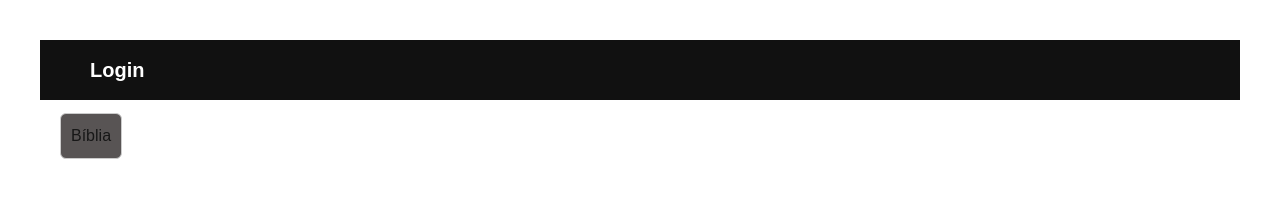
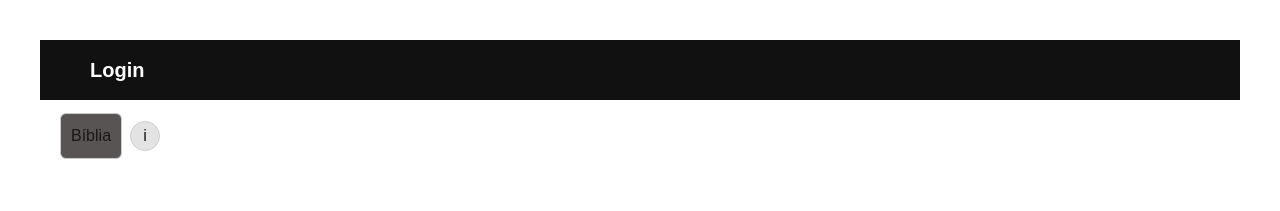
Before and after one commit to paulooliveira152012/appIdc, a Next.js app: page / in a window 1280 px wide. Shown: the top 211 px of the page. Built offline with nearby package versions, Linux system fonts and the light colour scheme.

Commit message:
adicionando info para as categorias tambem

```diff
--- a/app/data/bibleTree.ts
+++ b/app/data/bibleTree.ts
@@ -3,7 +3,7 @@ export type BibleInfo = {
   context: string;
   purpose: string;
   period: string;
-  writtenAt: string; // época em que o livro foi escrito
+  writtenAt: string;
 };
 
 export type BibleNode = {
@@ -16,14 +16,47 @@ export type BibleNode = {
 export const bibleTree: BibleNode = {
   id: "biblia",
   label: "Bíblia",
+  info: {
+    author:
+      "Diversos autores humanos, inspirados por Deus ao longo de muitos séculos",
+    context:
+      "A Bíblia é a coleção de livros sagrados reconhecidos pelos cristãos como revelação escrita de Deus. Ela reúne textos históricos, legais, poéticos, sapienciais, proféticos, evangelísticos, apostólicos e apocalípticos.",
+    purpose:
+      "Revelar quem Deus é, sua vontade, a história da redenção e o cumprimento dessa redenção em Jesus Cristo.",
+    period:
+      "Seus conteúdos abrangem desde a criação até a consumação final revelada no Apocalipse.",
+    writtenAt:
+      "Foi escrita ao longo de aproximadamente 1500 anos, entre cerca de 1440 a.C. e 95 d.C.",
+  },
   children: [
     {
       id: "at",
       label: "Antigo Testamento",
+      info: {
+        author:
+          "Diversos autores do povo de Israel, incluindo profetas, sacerdotes, reis e sábios",
+        context:
+          "O Antigo Testamento corresponde às Escrituras anteriores à vinda de Cristo. Em grande parte, ele se relaciona ao conjunto de livros reconhecidos pelo judaísmo, tradicionalmente chamado de Taná. A Taná é comumente organizada em Torá, Nevi'im e Ketuvim, enquanto o Antigo Testamento cristão costuma ser organizado em Lei, Históricos, Poéticos e Proféticos.",
+        purpose:
+          "Revelar a criação, a queda, a aliança de Deus com Israel, a lei, a história do povo da aliança, a sabedoria e a esperança messiânica que prepara o caminho para Cristo.",
+        period:
+          "Abrange desde a criação do mundo até o período pós-exílico, séculos antes do nascimento de Jesus.",
+        writtenAt: "Foi escrito aproximadamente entre 1440 a.C. e 430 a.C.",
+      },
       children: [
         {
           id: "pentateuco",
           label: "Pentateuco",
+          info: {
+            author: "Tradicionalmente atribuído principalmente a Moisés",
+            context:
+              "Pentateuco significa 'cinco rolos' ou 'cinco volumes'. Corresponde aos cinco primeiros livros da Bíblia: Gênesis, Êxodo, Levítico, Números e Deuteronômio. No contexto judaico, esses livros formam a Torá, isto é, a Lei, a instrução fundamental dada por Deus ao seu povo.",
+            purpose:
+              "Estabelecer os fundamentos da revelação bíblica: criação, pecado, promessa, aliança, redenção, formação de Israel e entrega da Lei.",
+            period:
+              "Seus acontecimentos vão desde a criação até a morte de Moisés, antes da entrada em Canaã.",
+            writtenAt: "Tradicionalmente situado entre 1440–1400 a.C.",
+          },
           children: [
             {
               id: "genesis",
@@ -144,6 +177,18 @@ export const bibleTree: BibleNode = {
         {
           id: "historicos",
           label: "Livros Históricos",
+          info: {
+            author:
+              "Diversos autores e compiladores ligados à tradição histórica de Israel",
+            context:
+              "Esta divisão reúne livros que narram a entrada em Canaã, o período dos juízes, a monarquia, a divisão do reino, o exílio e o retorno. Na organização judaica tradicional, parte desses livros aparece em categorias diferentes da organização cristã.",
+            purpose:
+              "Mostrar a atuação de Deus na história do seu povo, evidenciando a importância da fidelidade à aliança e as consequências da desobediência.",
+            period:
+              "Da conquista da terra prometida até o período pós-exílico.",
+            writtenAt:
+              "Escritos e compilados em diferentes momentos, aproximadamente entre 1400 a.C. e 430 a.C.",
+          },
           children: [
             {
               id: "josue",
@@ -181,8 +226,7 @@ export const bibleTree: BibleNode = {
               id: "rute",
               label: "Rute",
               info: {
-                author:
-                  "Autor incerto, tradicionalmente associado a Samuel",
+                author: "Autor incerto, tradicionalmente associado a Samuel",
                 context:
                   "História ambientada no período dos juízes, em meio à instabilidade de Israel.",
                 purpose:
@@ -313,9 +357,7 @@ export const bibleTree: BibleNode = {
                 period: "Século V a.C., período persa.",
                 writtenAt: "Provavelmente entre 430–420 a.C.",
               },
-              children: [
-                { id: "muros", label: "Reconstrução de Jerusalém" },
-              ],
+              children: [{ id: "muros", label: "Reconstrução de Jerusalém" }],
             },
             {
               id: "ester",
@@ -337,6 +379,18 @@ export const bibleTree: BibleNode = {
         {
           id: "poeticos",
           label: "Poéticos e Sapienciais",
+          info: {
+            author:
+              "Diversos autores, incluindo Davi, Salomão, filhos de Corá e outros sábios",
+            context:
+              "Esta divisão reúne poesias, cânticos, reflexões sobre o sofrimento, sabedoria prática, sentido da vida e amor conjugal. Na tradição judaica, muitos desses livros estão dentro dos Ketuvim, isto é, os Escritos.",
+            purpose:
+              "Ensinar a temer a Deus, adorá-lo, lidar com o sofrimento, buscar sabedoria e viver com discernimento diante da vida.",
+            period:
+              "Abrange composições de diferentes épocas da história de Israel.",
+            writtenAt:
+              "Foram compostos em diferentes períodos, aproximadamente entre 2000 a.C. e 400 a.C.",
+          },
           children: [
             {
               id: "jo",
@@ -377,8 +431,7 @@ export const bibleTree: BibleNode = {
               id: "proverbios",
               label: "Provérbios",
               info: {
-                author:
-                  "Principalmente Salomão, com outras contribuições",
+                author: "Principalmente Salomão, com outras contribuições",
                 context:
                   "Coletânea de instruções de sabedoria para a vida cotidiana.",
                 purpose:
@@ -399,8 +452,7 @@ export const bibleTree: BibleNode = {
                   "Reflexões sobre o sentido da vida debaixo do sol.",
                 purpose:
                   "Mostrar a vaidade da vida sem Deus e a importância de temê-lo.",
-                period:
-                  "Tradicionalmente ligado ao período de Salomão.",
+                period: "Tradicionalmente ligado ao período de Salomão.",
                 writtenAt: "Tradicionalmente por volta de 935 a.C.",
               },
               children: [{ id: "vaidade", label: "Vaidade da Vida" }],
@@ -414,8 +466,7 @@ export const bibleTree: BibleNode = {
                   "Poema sobre amor, beleza e relacionamento conjugal.",
                 purpose:
                   "Celebrar o amor conjugal dentro da ordem de Deus.",
-                period:
-                  "Tradicionalmente ligado ao período de Salomão.",
+                period: "Tradicionalmente ligado ao período de Salomão.",
                 writtenAt:
                   "Tradicionalmente durante o reinado de Salomão, cerca de 950 a.C.",
               },
@@ -427,6 +478,15 @@ export const bibleTree: BibleNode = {
         {
           id: "profetasmaiores",
           label: "Profetas Maiores",
+          info: {
+            author: "Profetas de Judá e do exílio",
+            context:
+              "Na tradição cristã, esse grupo reúne livros proféticos mais extensos em tamanho. O termo 'maiores' não indica maior importância espiritual, mas maior extensão literária.",
+            purpose:
+              "Registrar mensagens de juízo, arrependimento, consolo, restauração e esperança messiânica dirigidas ao povo de Deus.",
+            period: "Principalmente entre os séculos VIII e VI a.C.",
+            writtenAt: "Escritos aproximadamente entre 740 a.C. e 530 a.C.",
+          },
           children: [
             {
               id: "isaias",
@@ -474,8 +534,7 @@ export const bibleTree: BibleNode = {
               label: "Ezequiel",
               info: {
                 author: "Ezequiel",
-                context:
-                  "Profetizou entre os exilados na Babilônia.",
+                context: "Profetizou entre os exilados na Babilônia.",
                 purpose:
                   "Explicar o juízo de Deus, chamar ao arrependimento e anunciar restauração.",
                 period: "Século VI a.C., durante o exílio.",
@@ -493,8 +552,7 @@ export const bibleTree: BibleNode = {
                   "Relata a fidelidade a Deus em ambiente pagão e contém visões apocalípticas.",
                 purpose:
                   "Encorajar a fidelidade dos santos e revelar a soberania de Deus sobre os reinos.",
-                period:
-                  "Século VI a.C., exílio babilônico e persa.",
+                period: "Século VI a.C., exílio babilônico e persa.",
                 writtenAt: "Tradicionalmente entre 605–530 a.C.",
               },
               children: [
@@ -508,6 +566,15 @@ export const bibleTree: BibleNode = {
         {
           id: "profetasmenores",
           label: "Profetas Menores",
+          info: {
+            author: "Doze profetas de diferentes épocas",
+            context:
+              "Na tradição cristã, esse grupo reúne os doze livros proféticos menores em extensão. Assim como nos Profetas Maiores, 'menores' não quer dizer menos importantes, mas apenas mais curtos.",
+            purpose:
+              "Chamar o povo ao arrependimento, denunciar pecado e injustiça, anunciar juízo e sustentar a esperança da restauração futura.",
+            period: "Principalmente entre os séculos IX e V a.C.",
+            writtenAt: "Escritos aproximadamente entre 835 a.C. e 430 a.C.",
+          },
           children: [
             {
               id: "oseias",
@@ -581,8 +648,7 @@ export const bibleTree: BibleNode = {
               label: "Miquéias",
               info: {
                 author: "Miquéias",
-                context:
-                  "Profetizou contra a corrupção de Judá e Israel.",
+                context: "Profetizou contra a corrupção de Judá e Israel.",
                 purpose:
                   "Anunciar juízo, chamar à justiça e apontar esperança messiânica.",
                 period: "Século VIII a.C.",
@@ -594,8 +660,7 @@ export const bibleTree: BibleNode = {
               label: "Naum",
               info: {
                 author: "Naum",
-                context:
-                  "Profecia contra Nínive e o império assírio.",
+                context: "Profecia contra Nínive e o império assírio.",
                 purpose:
                   "Anunciar o juízo de Deus sobre os opressores do seu povo.",
                 period: "Século VII a.C.",
@@ -675,10 +740,33 @@ export const bibleTree: BibleNode = {
     {
       id: "nt",
       label: "Novo Testamento",
+      info: {
+        author:
+          "Diversos autores apostólicos e seus cooperadores, no contexto da igreja do primeiro século",
+        context:
+          "O Novo Testamento reúne os escritos cristãos que testemunham a vida, morte, ressurreição e exaltação de Jesus Cristo, bem como a formação e expansão da igreja apostólica.",
+        purpose:
+          "Apresentar Cristo como cumprimento das promessas do Antigo Testamento, ensinar a doutrina apostólica e sustentar a esperança da consumação final.",
+        period:
+          "Abrange os eventos da vida de Jesus, o nascimento da igreja e o ensino apostólico do século I.",
+        writtenAt: "Foi escrito aproximadamente entre 45 d.C. e 95 d.C.",
+      },
       children: [
         {
           id: "evangelhos",
           label: "Evangelhos",
+          info: {
+            author:
+              "Mateus, Marcos, Lucas e João, segundo a tradição cristã",
+            context:
+              "Os Evangelhos são os quatro relatos canônicos da vida, ministério, morte e ressurreição de Jesus. Eles não são biografias modernas, mas testemunhos teológicos e históricos sobre Cristo.",
+            purpose:
+              "Apresentar quem Jesus é, o que Ele fez e chamar o leitor à fé nele.",
+            period:
+              "Narram principalmente os acontecimentos do ministério terreno de Jesus no século I.",
+            writtenAt:
+              "Foram escritos aproximadamente entre 50 d.C. e 95 d.C.",
+          },
           children: [
             {
               id: "mateus",
@@ -748,8 +836,7 @@ export const bibleTree: BibleNode = {
               "Continuação do Evangelho de Lucas, narrando o início da igreja.",
             purpose:
               "Mostrar a expansão do evangelho pelo poder do Espírito Santo.",
-            period:
-              "Século I d.C., logo após a ressurreição de Cristo.",
+            period: "Século I d.C., logo após a ressurreição de Cristo.",
             writtenAt: "Por volta de 62–70 d.C.",
           },
           children: [
@@ -762,6 +849,16 @@ export const bibleTree: BibleNode = {
         {
           id: "cartaspaulo",
           label: "Cartas Paulinas",
+          info: {
+            author: "Paulo, apóstolo, e em alguns casos com cooperadores",
+            context:
+              "Este grupo reúne as cartas tradicionalmente atribuídas a Paulo, escritas a igrejas e indivíduos para instrução, correção, consolo e organização da vida cristã.",
+            purpose:
+              "Ensinar a doutrina cristã, aplicar o evangelho à vida da igreja e orientar comunidades e líderes.",
+            period: "Correspondem ao ministério apostólico de Paulo no século I.",
+            writtenAt:
+              "Foram escritas aproximadamente entre 48 d.C. e 67 d.C.",
+          },
           children: [
             {
               id: "romanos",
@@ -775,9 +872,7 @@ export const bibleTree: BibleNode = {
                 period: "Por volta de 57 d.C.",
                 writtenAt: "Por volta de 57 d.C.",
               },
-              children: [
-                { id: "justificacao", label: "Justificação pela Fé" },
-              ],
+              children: [{ id: "justificacao", label: "Justificação pela Fé" }],
             },
             {
               id: "corintios1",
@@ -886,7 +981,8 @@ export const bibleTree: BibleNode = {
                 purpose:
                   "Corrigir confusões sobre o dia do Senhor e fortalecer os crentes.",
                 period: "Pouco depois de 1 Tessalonicenses.",
-                writtenAt: "Pouco depois de 1 Tessalonicenses, por volta de 51–52 d.C.",
+                writtenAt:
+                  "Pouco depois de 1 Tessalonicenses, por volta de 51–52 d.C.",
               },
             },
             {
@@ -907,8 +1003,7 @@ export const bibleTree: BibleNode = {
               label: "2 Timóteo",
               info: {
                 author: "Paulo",
-                context:
-                  "Última carta de Paulo, escrita em prisão.",
+                context: "Última carta de Paulo, escrita em prisão.",
                 purpose:
                   "Encorajar Timóteo à fidelidade, coragem e perseverança.",
                 period:
@@ -935,8 +1030,7 @@ export const bibleTree: BibleNode = {
               label: "Filemom",
               info: {
                 author: "Paulo",
-                context:
-                  "Carta pessoal a Filemom sobre Onésimo.",
+                context: "Carta pessoal a Filemom sobre Onésimo.",
                 purpose:
                   "Aplicar o evangelho à reconciliação e ao perdão.",
                 period: "Por volta de 60–62 d.C.",
@@ -949,6 +1043,17 @@ export const bibleTree: BibleNode = {
         {
           id: "cartasgerais",
           label: "Cartas Gerais",
+          info: {
+            author:
+              "Diversos autores apostólicos ou ligados ao círculo apostólico",
+            context:
+              "Esse grupo reúne cartas que, em geral, não foram dirigidas apenas a uma igreja local específica, mas a públicos mais amplos ou variados.",
+            purpose:
+              "Fortalecer a fé, defender a sã doutrina, encorajar perseverança e orientar a vida cristã.",
+            period: "Escritas no contexto da igreja do século I.",
+            writtenAt:
+              "Foram escritas aproximadamente entre 40 d.C. e 95 d.C.",
+          },
           children: [
             {
               id: "hebreus",
@@ -968,11 +1073,9 @@ export const bibleTree: BibleNode = {
               id: "tiago",
               label: "Tiago",
               info: {
-                author:
-                  "Tradicionalmente Tiago, irmão do Senhor",
+                author: "Tradicionalmente Tiago, irmão do Senhor",
                 context: "Carta prática a cristãos dispersos.",
-                purpose:
-                  "Mostrar uma fé viva e prática no cotidiano.",
+                purpose: "Mostrar uma fé viva e prática no cotidiano.",
                 period: "Provavelmente entre 40–50 d.C.",
                 writtenAt: "Provavelmente entre 40–50 d.C.",
               },
@@ -983,12 +1086,12 @@ export const bibleTree: BibleNode = {
               label: "1 Pedro",
               info: {
                 author: "Pedro",
-                context:
-                  "Carta a cristãos sofrendo perseguição.",
+                context: "Carta a cristãos sofrendo perseguição.",
                 purpose:
                   "Encorajar a esperança, santidade e perseverança em meio ao sofrimento.",
                 period: "Início da década de 60 d.C.",
-                writtenAt: "Início da década de 60 d.C., provavelmente 62–64 d.C.",
+                writtenAt:
+                  "Início da década de 60 d.C., provavelmente 62–64 d.C.",
               },
             },
             {
@@ -996,8 +1099,7 @@ export const bibleTree: BibleNode = {
               label: "2 Pedro",
               info: {
                 author: "Pedro",
-                context:
-                  "Carta de advertência contra falsos mestres.",
+                context: "Carta de advertência contra falsos mestres.",
                 purpose:
                   "Chamar os crentes ao crescimento espiritual e à vigilância doutrinária.",
                 period:
@@ -1016,7 +1118,8 @@ export const bibleTree: BibleNode = {
                 purpose:
                   "Afirmar a verdade sobre Cristo e a evidência do novo nascimento.",
                 period: "Final do século I d.C.",
-                writtenAt: "Final do século I d.C., provavelmente 85–95 d.C.",
+                writtenAt:
+                  "Final do século I d.C., provavelmente 85–95 d.C.",
               },
               children: [{ id: "amor", label: "Amor Cristão" }],
             },
@@ -1030,7 +1133,8 @@ export const bibleTree: BibleNode = {
                 purpose:
                   "Exortar à verdade e ao amor com discernimento.",
                 period: "Final do século I d.C.",
-                writtenAt: "Final do século I d.C., provavelmente 85–95 d.C.",
+                writtenAt:
+                  "Final do século I d.C., provavelmente 85–95 d.C.",
               },
             },
             {
@@ -1043,7 +1147,8 @@ export const bibleTree: BibleNode = {
                 purpose:
                   "Encorajar fidelidade, apoio à verdade e boa conduta na igreja.",
                 period: "Final do século I d.C.",
-                writtenAt: "Final do século I d.C., provavelmente 85–95 d.C.",
+                writtenAt:
+                  "Final do século I d.C., provavelmente 85–95 d.C.",
               },
             },
             {
@@ -1053,8 +1158,7 @@ export const bibleTree: BibleNode = {
                 author: "Judas, servo de Jesus Cristo",
                 context:
                   "Carta contra falsos mestres infiltrados na comunidade.",
-                purpose:
-                  "Exortar os crentes a batalhar pela fé.",
+                purpose: "Exortar os crentes a batalhar pela fé.",
                 period: "Provavelmente entre 60–80 d.C.",
                 writtenAt: "Provavelmente entre 60–80 d.C.",
               },
```
